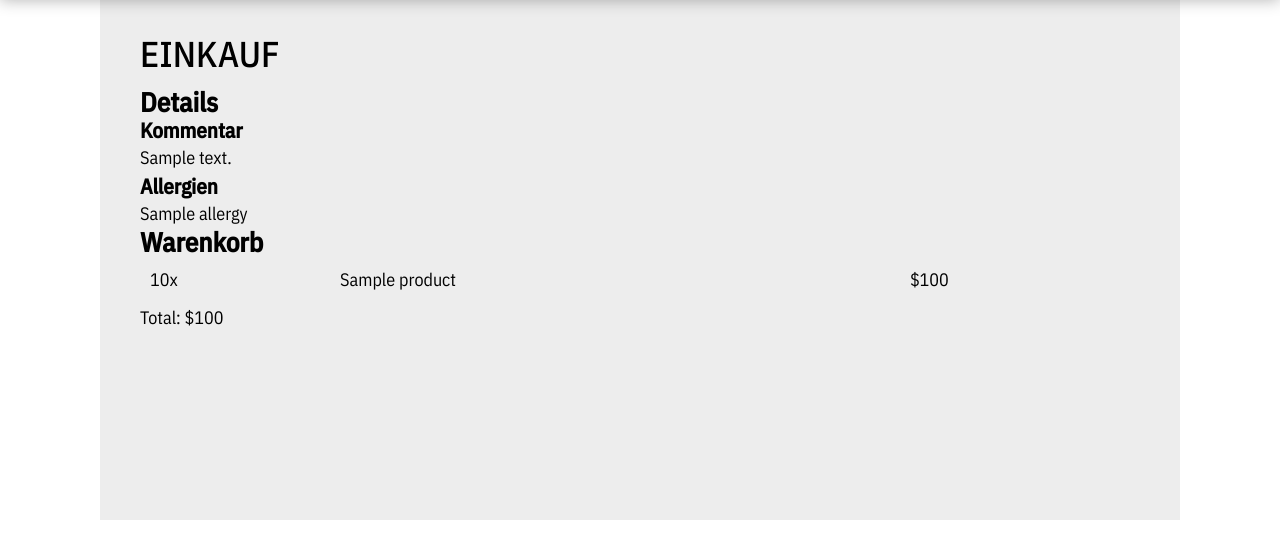
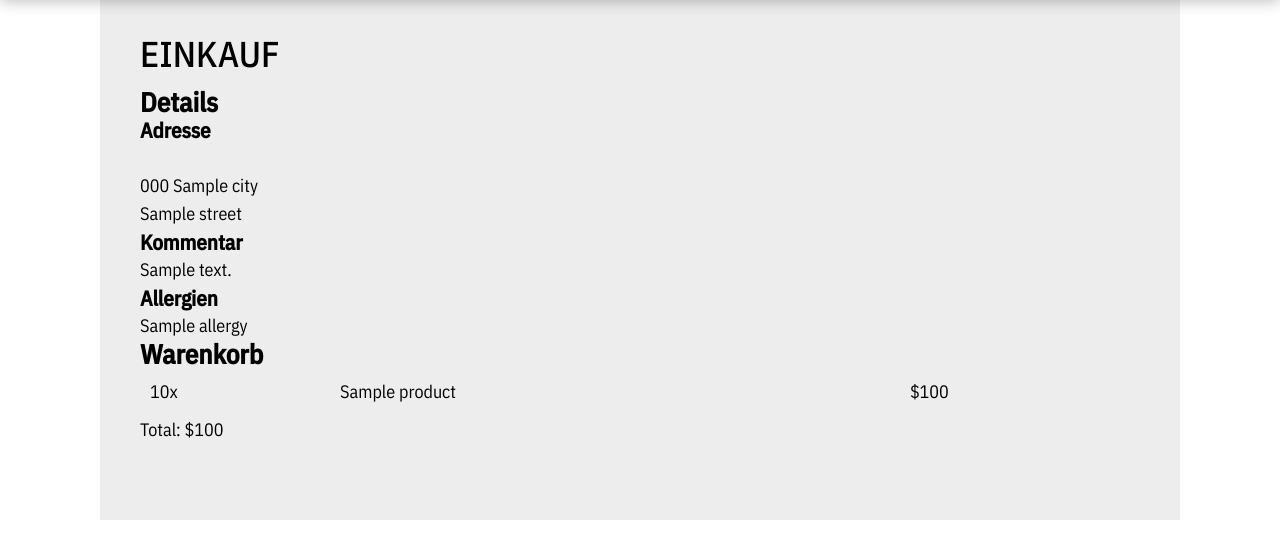
Before and after one commit to 2e12/Urban-Food, a PHP site: template template/Order/show.php in a window 1280 px wide. Shown: the part 70-629 px from the top of the page. Run offline with PHP 8.4, Linux system fonts and the light colour scheme; the template is opened without the code that fills it: most values are stand-ins (such as "Sample title", 1, 10 or a date in 2020); data that the repository does not hold is empty.

Commit message:
Showing adress

```diff
--- a/template/Order/show.php
+++ b/template/Order/show.php
@@ -1,6 +1,10 @@
 <div class="content">
     <h1>Einkauf</h1>
     <h2>Details</h2>
+    <h3>Adresse</h3>
+    <?php
+    echo $user->prename . " " . $user->lastname . "<br>" . $adress->postal_code . " " . $adress->city . "<br>" . $adress->street;
+    ?>
     <h3>Kommentar</h3>
     <?php
     echo $comment;
```
